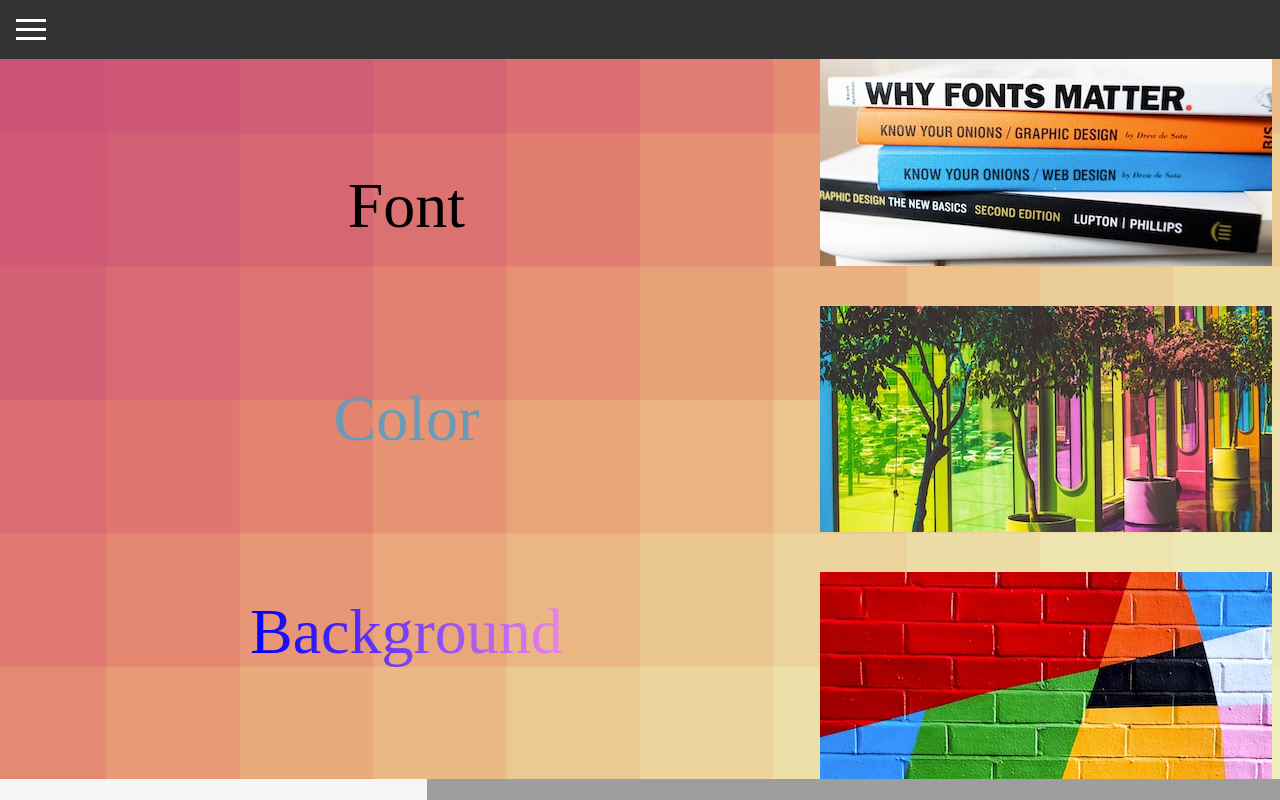
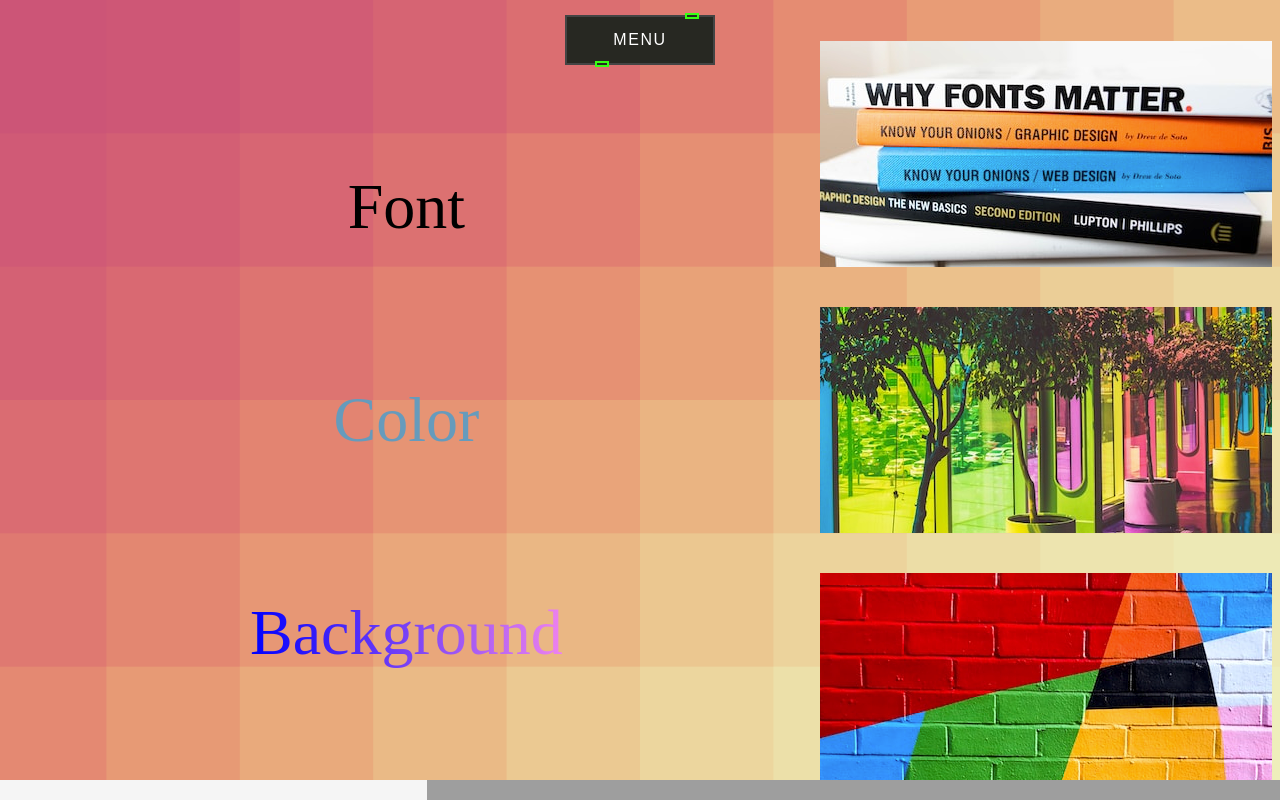
Before and after one commit to gines18/FrontEndHub, a React (Vite) app: page / in a window 1280 px wide. Shown: the top 800 px of the page. Built offline with nearby package versions, Linux system fonts and the light colour scheme; grey boxes are pictures that could not be loaded.

Commit message:
add button for NavbarSlide component

```diff
--- a/src/App.jsx
+++ b/src/App.jsx
@@ -1,13 +1,13 @@
 import React from "react";
-import Navbar from "./components/Navbar";
 import Hero from "./components/Hero";
 import Welcome from "./components/Welcome";
 import CardContainer from "./components/CardsContainer";
+import NavbarSlide from "./components/NavbarSlide";
 
 function App() {
   return (
     <>
-      <Navbar />
+      <NavbarSlide />
       <Welcome/>
       <Hero />
       <CardContainer />
--- a/src/components/Navbar.jsx
+++ /dev/null
@@ -1,42 +0,0 @@
-// Navbar.js
-
-import React, { useState } from "react";
-import "./Styles.css";
-
-const Navbar = () => {
-  const [isOpen, setIsOpen] = useState(false);
-
-  const toggleNavbar = () => {
-    setIsOpen(!isOpen);
-  };
-
-  return (
-    <nav className={`navbar ${isOpen ? "open" : ""}`}>
-      <div className="navbar-toggle" onClick={toggleNavbar}>
-        <div className="bar"></div>
-        <div className="bar"></div>
-        <div className="bar"></div>
-      </div>
-      <ul className={`nav-list ${isOpen ? "open" : ""}`}>
-        <li>
-          <a href="#">About</a>
-        </li>
-        <li>
-          <a href="#">Colors</a>
-        </li>
-        <li>
-          <a href="#">Backgrounds</a>
-        </li>
-        <li>
-          <a href="#">Fonts</a>
-        </li>
-        <li>
-          <a href="#">Photo Editor</a>
-        </li>
-
-      </ul>
-    </nav>
-  );
-};
-
-export default Navbar;
--- /dev/null
+++ b/src/components/NavbarSlide.jsx
@@ -0,0 +1,27 @@
+import React, { useState } from "react";
+
+function NavbarSlide() {
+  const [isVisible, setIsVisible] = useState(false);
+
+  function toggleVisibility() {
+    setIsVisible(!isVisible);
+  }
+
+  return (
+    <>
+      {isVisible && (
+        <div id="nav-slide">
+          <p>Home</p>
+          <p>About</p>
+          <p>Contact</p>
+        </div>
+      )}
+      <div id="nav-slide-button" onClick={toggleVisibility}>
+    { !isVisible ? <button style={{ '--clr': '#39FF14' }}><span>Menu</span><i></i></button> : <button style={{ '--clr': '#39FF14' }}><span>Hide Menu</span><i></i></button>}
+
+      </div>
+    </>
+  );
+}
+
+export default NavbarSlide;
--- a/src/components/Styles.css
+++ b/src/components/Styles.css
@@ -1,3 +1,31 @@
+/* NavbarSlide */
+
+#nav-slide{
+  display: flex;
+  justify-content: space-around;
+  align-items: center;
+  width: 100%;
+  height: 80px;
+  color: white;
+  flex-direction: row;
+
+
+}
+
+#nav-slide-button{
+  display: flex;
+  justify-content: center;
+  align-items: center;
+  flex-direction: row;
+ width: 100%;
+ height: 40px;
+
+ padding-top: 20px;
+
+}
+
+/* html/body */
+
 html,
 body {
   width: 100%;
@@ -53,70 +81,6 @@ a {
 
 .title {
   margin: 40px;
-}
-
-/* Navbar */
-
-.navbar {
-  display: flex;
-  justify-content: space-between;
-  align-items: center;
-  padding: 1rem;
-  margin: 0;
-  background-color: #333;
-  color: white;
-  position: relative;
-}
-
-.navbar-toggle {
-  display: flex;
-  flex-direction: column;
-  cursor: pointer;
-  z-index: 2;
-}
-
-.bar {
-  width: 30px;
-  height: 3px;
-  background-color: white;
-  margin: 3px 0;
-}
-
-.nav-list {
-  list-style: none;
-  position: absolute;
-  top: 100%;
-  left: 0;
-  background-color: #333;
-  width: 100%;
-  max-height: 0;
-  visibility: hidden;
-  opacity: 0;
-}
-
-.nav-list.open {
-  max-height: 250px;
-  visibility: visible;
-  opacity: 1;
-  margin: 0;
-  padding: 0;
-}
-
-.nav-list li {
-  margin: 0;
-  padding: 0;
-}
-
-.nav-list a {
-  display: block;
-  padding: 1rem;
-  text-decoration: none;
-  color: white;
-  transition: background-color 0.3s ease-in-out;
-}
-
-.nav-list a:hover {
-  background-color: #555;
 }
 
 /* Hero */
@@ -295,3 +259,105 @@ padding: 40px;
     display: none;
   }
 }
+
+/* NavbarSlide */
+
+button {
+  position: relative;
+  background: #444;
+  color: #fff;
+  text-decoration: none;
+  text-transform: uppercase;
+  border: none;
+  letter-spacing: 0.1rem;
+  font-size: 1rem;
+  padding: 1rem 3rem;
+  transition: 0.2s;
+  cursor: pointer;
+}
+
+button:hover {
+  letter-spacing: 0.2rem;
+  padding: 1.1rem 3.1rem;
+  background: var(--clr);
+  color: var(--clr);
+  /* box-shadow: 0 0 35px var(--clr); */
+  animation: box 3s infinite;
+}
+
+button::before {
+  content: "";
+  position: absolute;
+  inset: 2px;
+  background: #272822;
+}
+
+button span {
+  position: relative;
+  z-index: 1;
+}
+button i {
+  position: absolute;
+  inset: 0;
+  display: block;
+}
+
+button i::before {
+  content: "";
+  position: absolute;
+  width: 10px;
+  height: 2px;
+  left: 80%;
+  top: -2px;
+  border: 2px solid var(--clr);
+  background: #272822;
+  transition: 0.2s;
+}
+
+button:hover i::before {
+  width: 15px;
+  left: 20%;
+  animation: move 3s infinite;
+}
+
+button i::after {
+  content: "";
+  position: absolute;
+  width: 10px;
+  height: 2px;
+  left: 20%;
+  bottom: -2px;
+  border: 2px solid var(--clr);
+  background: #272822;
+  transition: 0.2s;
+}
+
+button:hover i::after {
+  width: 15px;
+  left: 80%;
+  animation: move 3s infinite;
+}
+
+@keyframes move {
+  0% {
+    transform: translateX(0);
+  }
+  50% {
+    transform: translateX(5px);
+  }
+  100% {
+    transform: translateX(0);
+  }
+}
+
+@keyframes box {
+  0% {
+    box-shadow: #27272c;
+  }
+  50% {
+    box-shadow: 0 0 25px var(--clr);
+  }
+  100% {
+    box-shadow: #27272c;
+  }
+}
```
